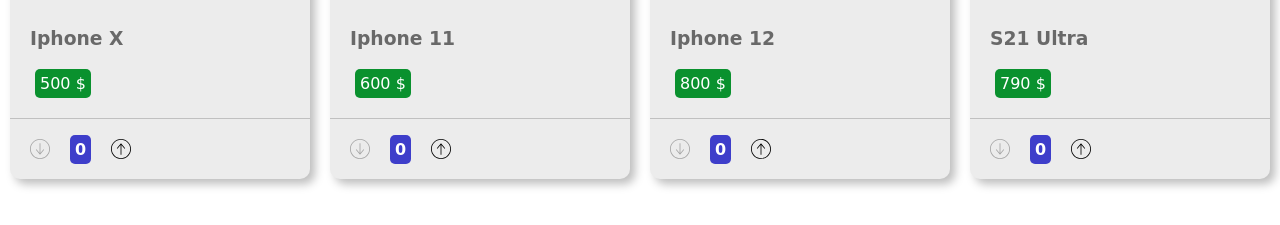
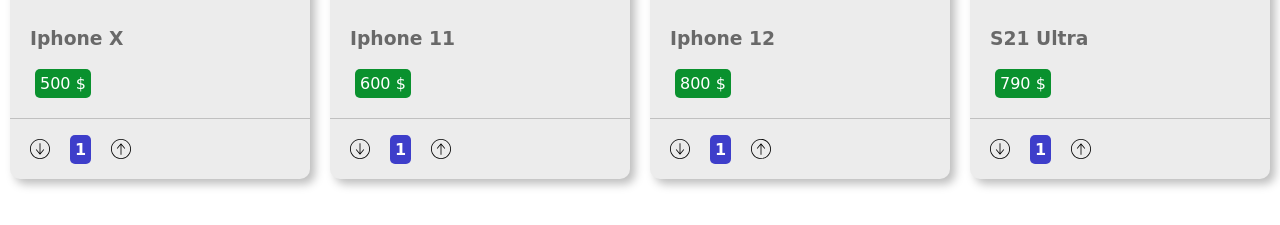
Before and after one commit to mohammadalimojtahedsoleimani/site_project04-REACT-, a React (Create React App) app: page / in a window 1280 px wide. Shown: the part 860-1085 px from the top of the page. Built offline with nearby package versions, Linux system fonts and the light colour scheme.

Commit message:
added some changes in card

```diff
--- a/src/components/cards_components/Card.js
+++ b/src/components/cards_components/Card.js
@@ -6,7 +6,7 @@
     constructor (props) {
         super (props);
         this.state = {
-            counter : 0,
+            counter : 1,
         }
     }
     downHandler = () => {
@@ -21,17 +21,22 @@
             counter : prevState.counter + 1,
         }))
     }
+
     render() {
         const {image,name,cost} = this.props;
+        const {counter} = this.state;
+        const test = counter * cost.split(" ")[0];
         return (
             <div className={styles.container}>
-                {/*chon khode 0 be sorat defult false shart ro barax dadim ta ejra she*/}
+
                 <img  src={image} alt="phone photo "/>
                 <h3>{name}</h3>
-                <p>{cost}</p>
+                {/*<p>{cost} {counter ? `* ${counter} = ${counter *  Number(cost.split(" ")[0])} $ `:""}</p>*/}
+                <p>{test} $</p>
                 <div className={styles.counter}>
-                    <img className={this.state.counter ? " " : styles.deactive } src={down} alt="axe" onClick={this.downHandler}/>
-                    <span>{this.state.counter}</span>
+                    {/*chon khode 0 be sorat defult false shart ro barax dadim ta ejra she*/}
+                    <img className={!counter && styles.deactive } src={down} alt="axe" onClick={this.downHandler}/>
+                    <span>{counter}</span>
                     <img src={up} alt="axe" onClick={this.upHandler}/>
                 </div>
             </div>
```
